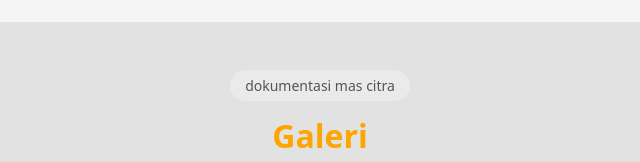
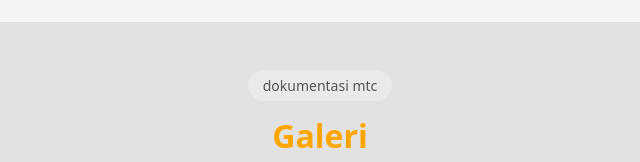
Before and after one commit to nafisa-fairuzia/halaman-beranda, a plain HTML site: page index.html in a window 1280 px wide. Shown: the part 638-800 px from the top of the page, 320-960 px from the left. Drawn offline with nearby package versions, Linux system fonts and the light colour scheme.

Commit message:
ubah nama dokumentasi mas citra menjadi dokumentasi mtc

```diff
--- a/index.html
+++ b/index.html
@@ -150,7 +150,7 @@
     <section id="galeri" class="py-5">
       <div class="text-center ">
         <div class="mb-3" >
-          <span class="documentation-label">dokumentasi mas citra</span>
+          <span class="documentation-label">dokumentasi mtc</span>
         </div>
 
        <h2 class="section-heading mb-4">Galeri</h2>
```
